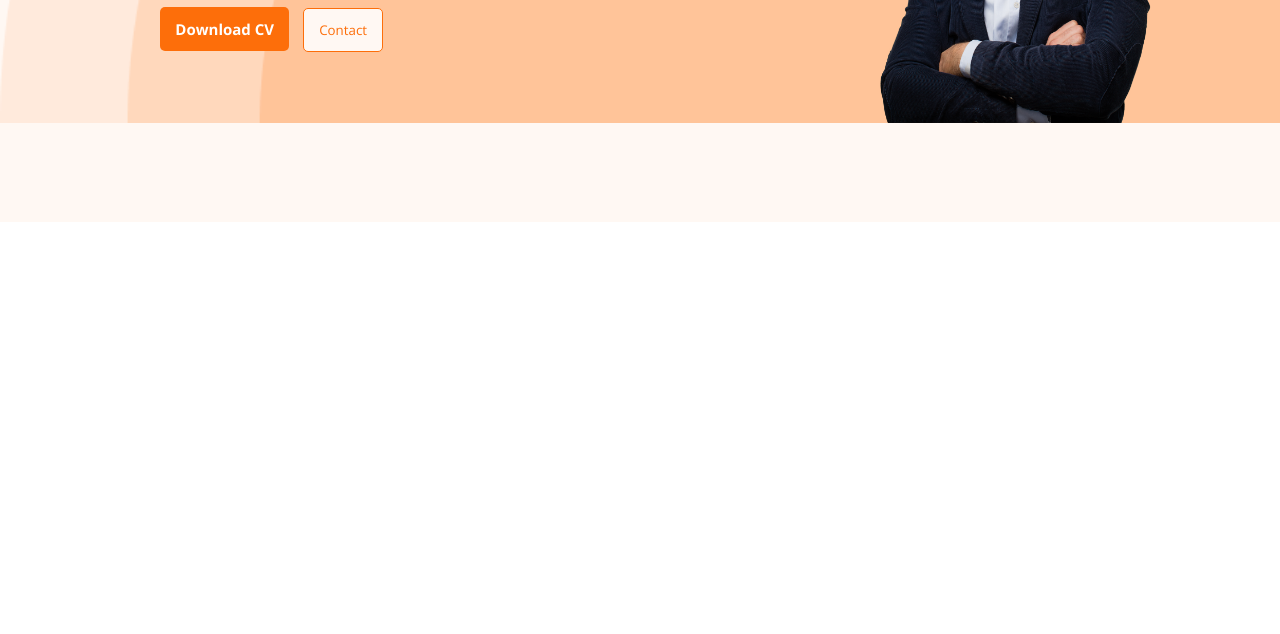
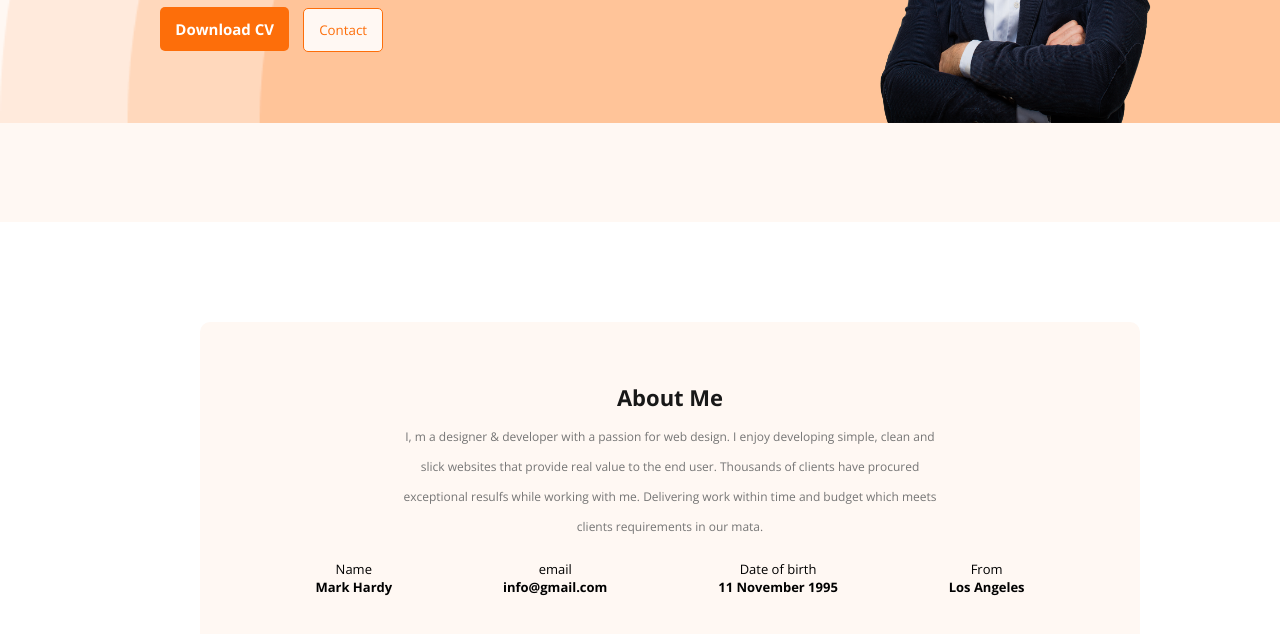
Before and after one commit to sufian015/portfolio-website-project-2, a plain HTML site: page index.html in a window 1280 px wide. Shown: the part 378-1012 px from the top of the page. Before the commit the page ends 800 px from the top, so only its background shows below. Drawn offline with nearby package versions, Linux system fonts and the light colour scheme.

Commit message:
about section added

```diff
--- a/index.html
+++ b/index.html
@@ -33,6 +33,8 @@
                </ul>
           </nav>
 
+          <!-- banner section -->
+
           <div class="banner-section">
                <div class="banner-content">
                     <h3>Hi, I  am</h3>
@@ -46,16 +48,47 @@
                <img src="./images/hardy.png" alt="">
 
 
+          </div>
+     </header>
+
+     <!-- main section started -->
+
+     <main class="main">
+
+          <section class="about-me">
+
+               <h3 class="title">About Me</h3>
+               <p class="para-1">I, m a designer & developer with a passion for web design. I enjoy developing simple, clean and <br> slick websites that provide real value to the end user. Thousands of clients have procured <br> exceptional resulfs while working with me. Delivering work within time and budget which meets<br> clients requirements in our mata.</p>
+
+               <div class="about-intro">
+
+                    <div class="name">
+                         <p class="about-p">Name</p>
+                         <h4 class="about-h">Mark Hardy</h4>
+                    </div>
+                    <div class="name">
+                         <p class="about-p">email</p>
+                         <h4 class="about-h">info@gmail.com</h4>
+                    </div>
+                    <div class="name">
+                         <p>Date of birth</p>
+                         <h4 class="about-h">11 November 1995</h4>
+                    </div>
+
+                    <div class="name">
+                         <p class="about-p">From</p>
+                         <h4 class="about-h">Los Angeles</h4>
+                    </div>
 
 
-          </div>
+               </div>
 
 
 
 
-     </header>
+          </section>
 
-     <main>
+
 
      </main>
 
--- a/style.css
+++ b/style.css
@@ -20,6 +20,13 @@
      font-size: 15px;
      font-weight: 700;
      padding: 12px 15px;
+}
+
+.title{
+     color: #181818;
+     text-align: center;
+     font-size: 22px;
+     font-weight: 700;
 }
 
 
@@ -140,3 +147,57 @@ nav{
      color: #FD6E0A;
      margin-top: 10px;
 }
+
+/* About me started */
+
+.main{
+     max-width: 1140px;
+     height: 550px;
+}
+
+.about-me{
+
+     border-radius: 10px;
+     background: #FFF8F3;
+     text-align: center;
+     margin-top: 100px;
+     margin-left: 200px;
+     padding: 60px;
+
+
+}
+.about-me h3{
+     margin-bottom: 10px;
+
+}
+
+.para-1{
+
+     color:#757575;
+     font-size: 12px;
+     font-weight: 400;
+     line-height: 30px;
+     margin-top: 3px;
+
+}
+
+.about-intro{
+     display: flex;
+     justify-content: space-around;
+     margin-top: 18px;
+
+}
+
+.name{
+     font-size: 13px;
+     margin-bottom: 3px;
+
+}
+
+.about-p{
+
+}
+
+.about-h{
+
+}
```
